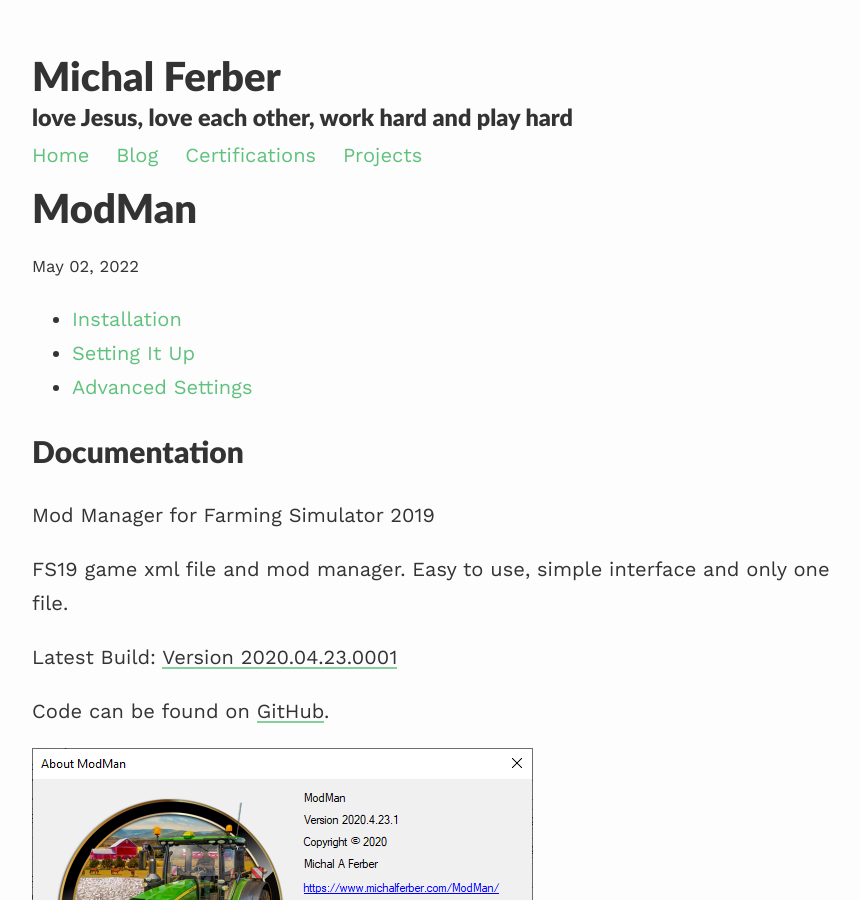
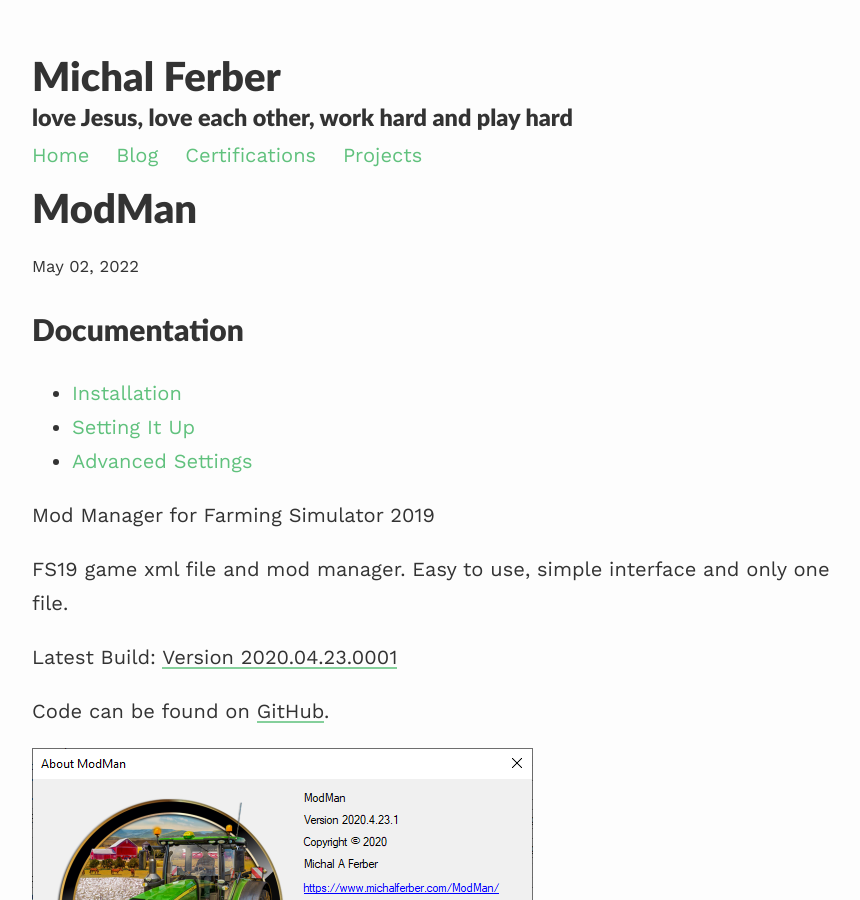
Before and after one commit to MichalAFerber/michalferber.com, a Jekyll site: the page built from _projects/ModMan.md, in a window 1280 px wide and 900 px high. Shown: the whole window, without its empty margins (208-1068 px from the left). Built offline with Jekyll 4.4.1, drawn with Linux system fonts in a browser that asks for light colours; nearby versions of some CDN libraries.

Commit message:
Update ModMan.md

```diff
--- a/_projects/ModMan.md
+++ b/_projects/ModMan.md
@@ -4,12 +4,13 @@ title: ModMan
 description: Mod Manager for Farming Simulator 2019
 ---
 
+Documentation
+------------
+
   * [Installation](#installation)
   * [Setting It Up](#setting-it-up)
   * [Advanced Settings](#advanced-settings)
 
-Documentation
-------------
 Mod Manager for Farming Simulator 2019
 
 FS19 game xml file and mod manager. Easy to use, simple interface and only one file.
```
